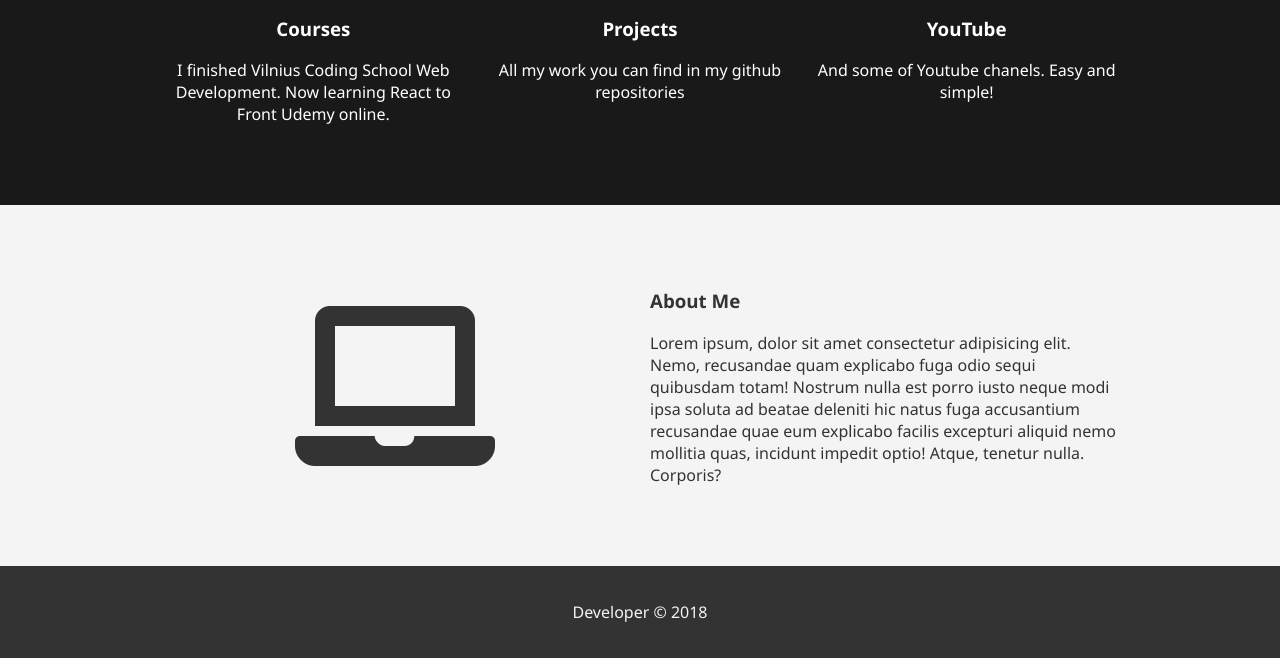
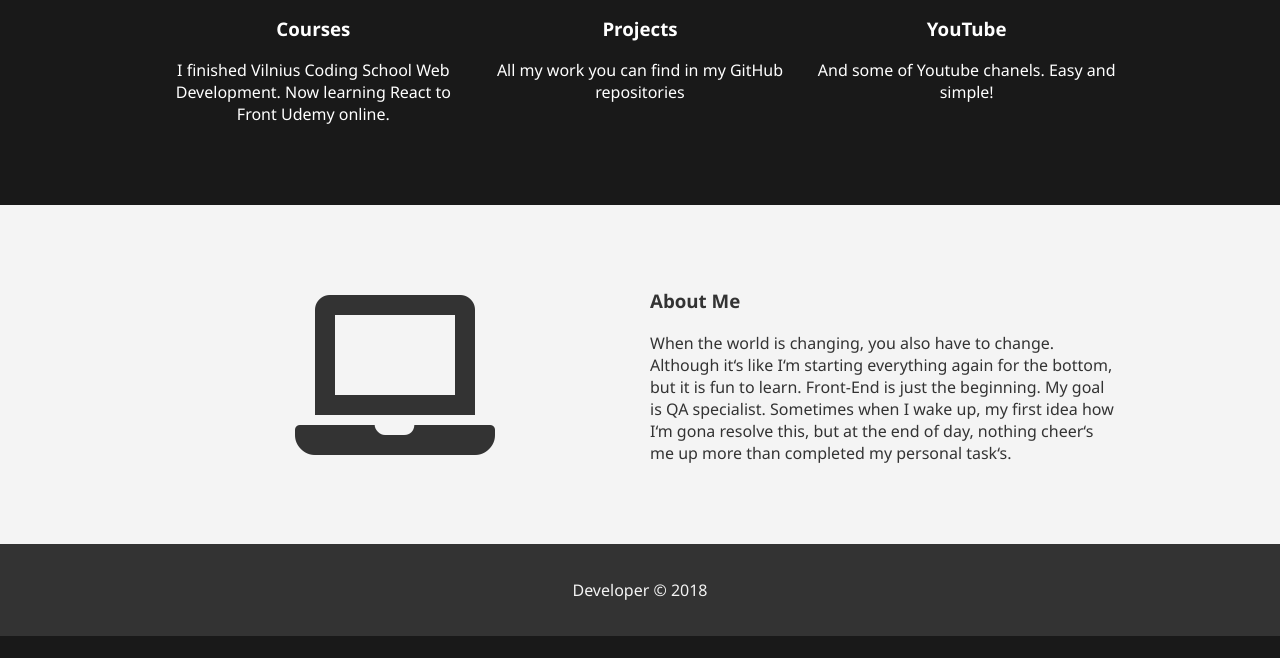
Before and after one commit to jvogulis/wp_1, a plain HTML site: page index.html in a window 1280 px wide. Shown: the part 915-1573 px from the top of the page. After the commit the page ends 1551 px from the top, so only its background shows below. Drawn offline with Linux system fonts and the light colour scheme.

Commit message:
Update index.html

```diff
--- a/index.html
+++ b/index.html
@@ -35,7 +35,7 @@
             <div>
                 <i class="fas fa-briefcase fa-3x"></i>
                 <h3><a href="https://github.com/sliekas?tab=repositories" target="_blank">Projects</a></h3>
-                <p>All my work you can find in my github repositories</p>
+                <p>All my work you can find in my GitHub repositories</p>
             </div>
             <div>
                 <i class="fab fa-youtube fa-3x"></i>
@@ -55,10 +55,11 @@
                 </div>
                 <div>
                     <h3>About Me</h3>
-                    <p>Lorem ipsum, dolor sit amet consectetur adipisicing elit. Nemo, recusandae quam explicabo fuga
-                        odio sequi quibusdam totam! Nostrum nulla est porro iusto neque modi ipsa soluta ad beatae
-                        deleniti hic natus fuga accusantium recusandae quae eum explicabo facilis excepturi aliquid
-                        nemo mollitia quas, incidunt impedit optio! Atque, tenetur nulla. Corporis?</p>
+                    <p>When the world is changing, you also have to change.
+                        Although it‘s like I‘m starting everything again for the bottom,
+                        but it is fun to learn. Front-End is just the beginning. My goal is QA specialist.
+                        Sometimes when I wake up, my first idea how I‘m gona resolve this, but at the end of day,
+                        nothing cheer‘s me up more than completed my personal task‘s.</p>
                 </div>
             </div>
         </div>
```
